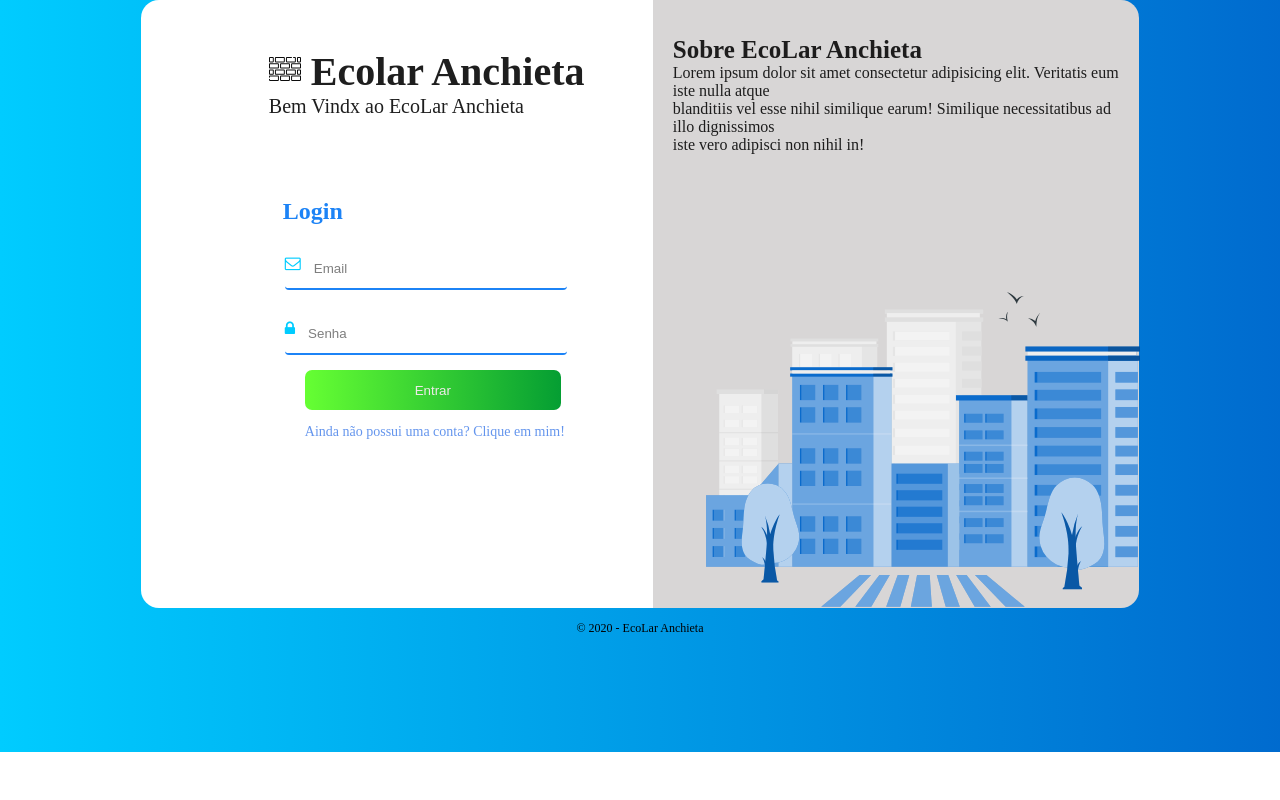
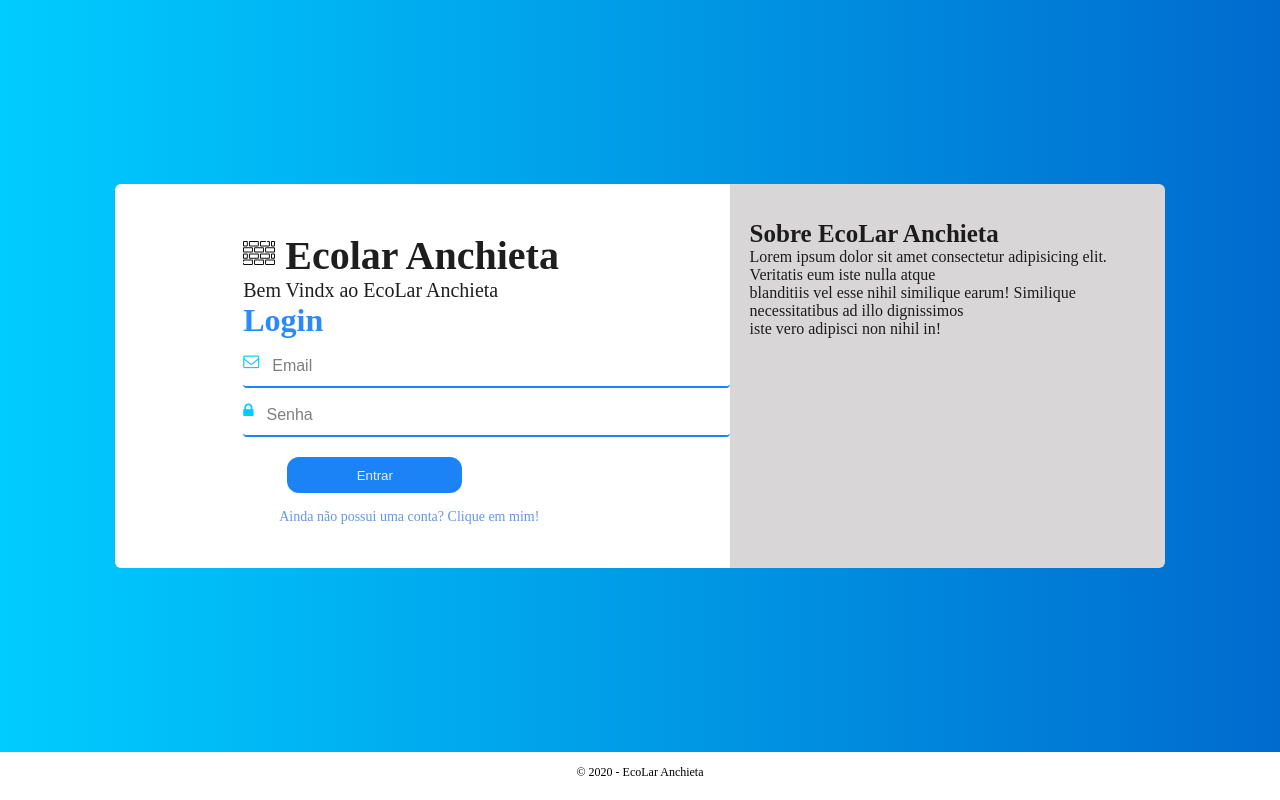
Before and after one commit to Squad9-RecodePro/ecoLarAnchieta, a React (Create React App) app in the folder frontend/: page /UserLogin in a window 1280 px wide. Built offline with nearby package versions, Linux system fonts and the light colour scheme.

Commit message:
organização tela login

```diff
--- a/frontend/src/pages/UserLogin/index.jsx
+++ b/frontend/src/pages/UserLogin/index.jsx
@@ -2,6 +2,7 @@ import React from 'react';
 
 import '../../assets/styles/global.css';
 import './styles.css';
+
 import Footer from '../../components/Footer';
 
 import Tijolo from '../../assets/images/tijolo.svg';
@@ -9,7 +10,7 @@ import Houses from '../../assets/images/Building-rafiki.svg';
 
 const UserLogin = () => {
     return (
-        <div className="mainUserLogin">
+        <>
             <div className="containerUserLogin">
                 <div className="content">
                     <div className="header">
@@ -41,13 +42,12 @@ const UserLogin = () => {
                     <div className="aboutUs">
                         <h3>Sobre EcoLar Anchieta</h3>
                         <p>Lorem ipsum dolor sit amet consectetur adipisicing elit. Veritatis eum iste nulla atque <br /> blanditiis vel esse nihil similique earum! Similique necessitatibus ad illo dignissimos <br /> iste vero adipisci non nihil in!</p>
-                        <img src={Houses}></img>
+                        {/* <img src={Houses}></img> */}
                     </div>
                 </div>
-
             </div>
             <Footer />
-        </div>
+        </>
     );
 
 }
--- a/frontend/src/pages/UserLogin/styles.css
+++ b/frontend/src/pages/UserLogin/styles.css
@@ -1,84 +1,83 @@
-.mainUserLogin {
+.containerUserLogin {
+  display: flex;
+  align-items: center;
+  justify-content: center;
+  margin: auto;
   background: linear-gradient(to right, #00ccff 0%, rgb(0, 102, 204) 105%);
   width: 100vw;
   height: 94vh;
 }
 
-.mainUserLogin .containerUserLogin {
-  display: flex;
-  width: 78vw;
-  height: 76vh;
-  margin: auto;
+.containerUserLogin .content {
+  padding: 48px 0px 0px 128px;
+  width: 48vw;
+  height: 48vh;
+  background-color: #fff;
+  border-radius: 6px 0px 0px 6px;
 }
 
-.mainUserLogin .containerUserLogin .content {
-  padding: 48px 0px 0px 128px;
-  height: 76vh;
-  width: 40vw;
-  background-color: #fff;
-  border-radius: 18px 0px 0px 18px;
-}
-
-.mainUserLogin .containerUserLogin .content .header {
+.containerUserLogin .content .header {
   color: rgb(19, 19, 19);
   opacity: 95%;
   font-size: 20px;
 }
 
-.mainUserLogin .containerUserLogin .content .header img {
+.containerUserLogin .content .header img {
   width: 32px;
 }
 
-.mainUserLogin .containerUserLogin .content form {
-  margin: 80px 86px 0px 0px;
-}
-
-.mainUserLogin .containerUserLogin .content form .container {
-  display: flex;
-  margin: 16px 0 15px 16px;
-  border: none;
-  border-radius: 0px 0px 4px 4px;
-  border-bottom: 2px solid #1c83f6;
-}
-
-.mainUserLogin .containerUserLogin .content form h2 {
-  color:#1c83f6;
-  display: flex;
-  padding-left: 14px;
+.containerUserLogin .content form {
 
 }
 
-.mainUserLogin .containerUserLogin .content form .label {
+.containerUserLogin .content form .container {
+  display: flex;
+  border-bottom: 2px solid #1c83f6;
+  border-radius: 0px 0px 4px 4px;
+}
+
+.containerUserLogin .content form h2 {
+  color: #1c83f6;
+  font-size: 32px;
+  display: flex;
+  opacity: 93%;
+}
+
+.containerUserLogin .content form .label {
   color: #7c7b7b;
 }
 
-.mainUserLogin .containerUserLogin .content form .container .input {
+.containerUserLogin .content form .container .input {
+  background: none;
   display: flex;
   opacity: 93%;
+  font-size: 16px;
+  border-radius: 4px 4px 4px 4px;
   border: 0;
   padding-left: 7px;
   margin-top: 7px;
-  width: 20vw;
+  width: 26vw;
   height: 5vh;
   outline: none;
 }
 
-.mainUserLogin .containerUserLogin .content form .btn {
+.containerUserLogin .content form .btn {
   display: flex;
   align-items: center;
   justify-content: center;
-  margin: 14px 0px 0px 36px;
-  width: 20vw;
+  margin: 18px 0px 0px 42px;
+  width: 14vw;
   height: 5vh;
-  border-radius: 7px 7px 7px 7px;
-  border: none;
+  border-radius: 14px 14px 14px 14px;
+  background-color: #1c83f6;
+  ;
+  border: solid 2px #fff;
   color: #eee9e9;
-  background: linear-gradient(to right, #66ff33 0%, #009933 105%);
   outline: none;
   cursor: pointer;
 }
 
-.mainUserLogin .containerUserLogin .content form a {
+.containerUserLogin .content form a {
   color: #6495ED;
   margin: 14px 0px 0px 36px;
   font-size: 14px;
@@ -86,30 +85,30 @@
   justify-content: space-between;
 }
 
-.mainUserLogin .containerUserLogin .content .container i {
+.containerUserLogin .content .container i {
   display: flex;
   padding-top: 14px;
   margin-right: 6px;
   color: #00ccff;
 }
 
-.mainUserLogin .containerUserLogin .container-1 {
-  width: 38vw;
-  height: 76vh;
+.containerUserLogin .container-1 {
+  width: 34vw;
+  height: 48vh;
   color: rgb(19, 19, 19);
   background-color: #d8d6d6;
-  border-radius: 0px 18px 18px 0px;
+  border-radius: 0px 6px 6px 0px;
 }
 
-.mainUserLogin .containerUserLogin .container-1 .aboutUs {
+.containerUserLogin .container-1 .aboutUs {
   opacity: 95%;
   margin: 36px 7px 0px 20px;
 }
 
-.mainUserLogin .containerUserLogin .container-1 h3 {
+.containerUserLogin .container-1 h3 {
   font-size: 25px;
 }
 
-.mainUserLogin .containerUserLogin .container-1 .aboutUs img {
-  width: 500px;
+.containerUserLogin .container-1 .aboutUs img {
+  width: 400px;
 }
```
Also changed, not shown: 1 other file (tests, documents, lock files or other folders).
